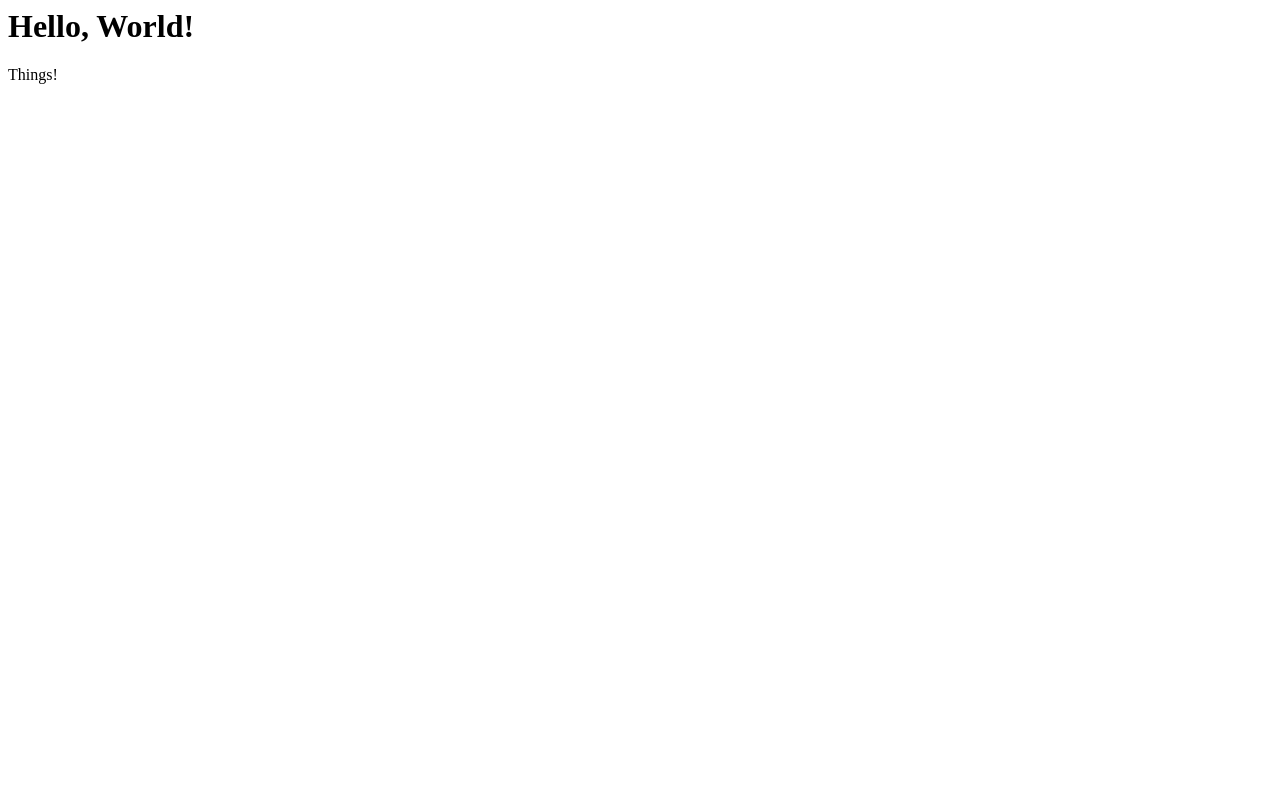
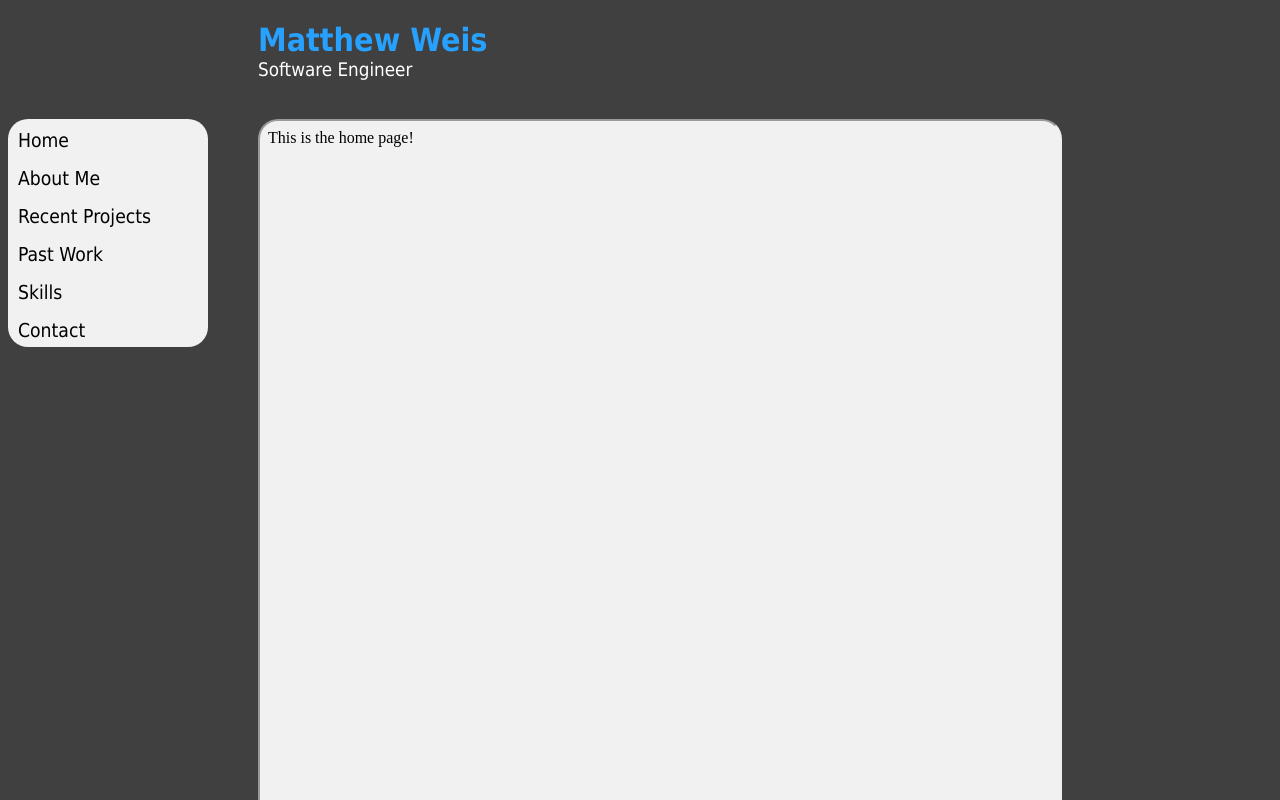
Before and after one commit to MWeis91/mweis91.github.io, a plain HTML site: page index.html in a window 1280 px wide. Drawn offline with Linux system fonts and the light colour scheme.

Commit message:
Updated NetBeans Source to local

```diff
--- /dev/null
+++ b/home.html
@@ -0,0 +1,16 @@
+<!DOCTYPE html>
+<!--
+To change this license header, choose License Headers in Project Properties.
+To change this template file, choose Tools | Templates
+and open the template in the editor.
+-->
+<html>
+    <head>
+        <title>TODO supply a title</title>
+        <meta charset="UTF-8">
+        <meta name="viewport" content="width=device-width, initial-scale=1.0">
+    </head>
+    <body>
+        <div>This is the home page!</div>
+    </body>
+</html>
--- a/index.html
+++ b/index.html
@@ -1,7 +1,39 @@
-<!DOCUMENT html>
+<!DOCTYPE html>
+
 <html>
-<body>
-<h1>Hello, World!</h1>
-<p>Things!</p>
-</body>
+    <head>
+        <link rel="stylesheet" type="text/css" href="indexStyle.css">
+        <title>TODO supply a title</title>
+        <meta charset="UTF-8">
+        <meta name="viewport" content="width=device-width, initial-scale=1.0">
+    </head>
+    <body>
+        <header>
+            <div id="Title">
+                <h1>Matthew Weis</h1>
+                <h3>Software Engineer</h3>
+            </div>
+        </header>
+
+        <nav>
+            <div id="Menue">
+
+                <ul>
+                    <li><a href="index.html">Home</a></li>
+                    <li><a href="index.html">About Me</a></li>
+                    <li><a href="index.html">Recent Projects</a></li>
+                    <li><a href="index.html">Past Work</a></li>
+                    <li><a href="index.html">Skills</a></li>
+                    <li><a href="index.html">Contact</a></li>
+                </ul>
+            </div>
+        </nav>
+
+        <section>
+            <div id="frame">
+                <iframe src="home.html"></iframe>
+            </div>
+        </section>
+
+    </body>
 </html>
--- /dev/null
+++ b/indexStyle.css
@@ -0,0 +1,85 @@
+
+body
+{
+    background-color: #404040;
+}
+
+#Title
+{
+    text-align: left;
+    color: white;
+    font-family: "Tahoma",Tahoma, sans-serif;
+    margin-left: 250px;
+    padding: 0;
+    padding-bottom: 20px;
+
+}
+
+#Title h1
+{
+    color: #26A1FF;
+    margin-bottom: 0;
+}
+#Title h3
+{
+    font-weight: normal;
+    margin-top: 0;
+}
+
+#Menue ul
+{
+    list-style-type: none;
+    margin: 0;
+    padding: 0;
+    width: 200px;
+    height: auto;
+    background-color: #f1f1f1;
+    position: fixed; /* Make it stick, even on scroll */
+    overflow: auto; /* Enable scrolling if the sidenav has too much content */
+    border-radius: 20px;
+}
+
+#Menue li a
+{
+    display: block;
+    color: #000;
+    padding: 10px 20px 5px 10px;
+    padding-left: 0;
+    text-decoration: none;
+    font-family: "Tahoma",Tahoma, sans-serif;
+    font-size: larger;
+    text-decoration: none;
+    padding-left: 10px;
+}
+
+#Menue li a:visited
+{
+    text-decoration: none;
+    size: auto;
+    color: black;
+}
+
+#Menue li a:active, a:hover
+{
+    background-color: #26A1FF;
+    size: auto;
+    color: #f1f1f1;
+}
+
+#frame
+{
+   margin-left: 250px;
+   overflow: auto;
+}
+
+#frame iframe
+{
+    margin: 0;
+    padding: 0;
+    width: 800px;
+    height: 100%;
+    background-color: #f1f1f1;
+    position: fixed; /* Make it stick, even on scroll */
+    overflow: auto; /* Enable scrolling if the sidenav has too much content */
+    border-radius: 20px;
+}
```
Also changed, not shown: nbproject/project.xml (added, +9 -0 lines), 2 other files.
